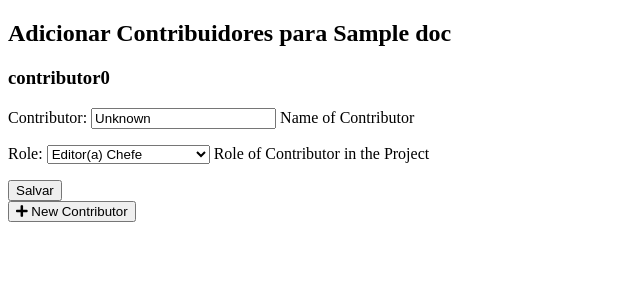
After one commit to vitordullens/fac-cedoc, a Django app: page /contributors/1 in a window 1280 px wide. The commit adds this page. Shown: the top 300 px of the page, without its empty margins (0-640 px from the left). Run offline with Django 3.2, Linux system fonts and the light colour scheme; tables that the repository leaves empty hold one stand-in row (values such as "Sample post"); some libraries are stand-ins or nearby versions.

Commit message:
Multi-contribuidores adicionado!

```diff
--- a/facapp/cedoc/forms.py
+++ b/facapp/cedoc/forms.py
@@ -1,5 +1,5 @@
 from django.forms import ModelForm, DateField, widgets, DateInput, Select
-from .models import Doc, CampusJournal, AudioFile, VideoFile
+from .models import Doc, CampusJournal, AudioFile, VideoFile, Contributor
 
 class DateInput(DateInput):
     input_type = 'date'
@@ -8,7 +8,7 @@ class JournalUpload(ModelForm):
 
     class Meta:
         model = CampusJournal
-        fields = ['title', 'description', 'publisher', 'coverage', 'rights', 'source', 'fileFormat', 'date', 'fileType', 'language', 'author', 'produtor', 'editor', 'collaborator', 'size', 'File']
+        fields = ['title', 'description', 'publisher', 'coverage', 'rights', 'source', 'fileFormat', 'date', 'fileType', 'language', 'author', 'produtor', 'editor', 'collaborator', 'size', 'notas','grafica', 'File']
         widgets = {
             'date' : DateInput(),
         }
@@ -40,3 +40,34 @@ class VideoUpload(ModelForm):
             'date' : DateInput(),
             'fileType' : Select(choices=FORMATS)
         }
+
+class ContribUpload(ModelForm):
+    prefix = 'contributor'
+
+    def setPrefix(self, str):
+        self.prefix = str
+
+    class Meta:
+        ROLES = (
+            ('Ed_chefe', 'Editor(a) Chefe'),
+            ('Ed_arte', 'Editor ou diretor de arte'),
+            ('secr', 'Secretário(a)'),
+            ('editor', 'Editor(a)'),
+            ('secr_arte', 'Secretário de redação'),
+            ('reporter', 'Repórter'),
+            ('revisor', 'Revisor(a)'),
+            ('ilust', 'Ilustrador(a)'),
+            ('pj_graf', 'Projeto gráfico'),
+            ('diagram', 'Diagramador'),
+            ('prof', 'Professor'),
+            ('fot', 'Fotógrafo'),
+            ('jorn', 'Jornalista'),
+            ('monit', 'Monitor(a)'),
+            ('equipe', 'Equipe'),
+            ('apoio', 'Apoio')
+        )
+        model = Contributor
+        fields = ['contributor', 'role']
+        widgets = {
+            'role' : Select(choices=ROLES)
+        }
--- a/facapp/cedoc/models.py
+++ b/facapp/cedoc/models.py
@@ -54,10 +54,14 @@ class Doc(models.Model):
         return self.title
 
 # TODO: ask what's the best way to implement this
-#class Contributor(models.Model):
-#    contributor = models.CharField(max_length=100)
-#    role = models.CharField(max_length=100, default="Contributor")
-#    paper = models.ManyToManyField(Doc)
+class Contributor(models.Model):
+    contributor = models.CharField('Contributor', max_length=100, default='Unknown', help_text='Name of Contributor')
+    role = models.CharField('Role', max_length=100, default="Contributor", help_text='Role of Contributor in the Project')
+    paper = models.ForeignKey(Doc, on_delete=models.CASCADE)
+
+    def __str__(self):
+        name = self.contributor + "," + self.role + ". Participating in " + Doc.objects.filter(pk=self.paper)
+        return name
 
 class CampusJournal(Doc):
 
@@ -74,6 +78,8 @@ class CampusJournal(Doc):
     repoLocation = models.CharField('Location in Collection', max_length=100, default='Coleções Especiais - BCE')
     cedocLocation = models.CharField('Location in CEDOC', max_length=100, default='Arquivo Físico')
     size = models.CharField('Physical Dimensions', max_length=100, default='26.00 x 40.00 cm', help_text='In centimeters')
+    notas = models.TextField('Notas', blank=True)
+    grafica = models.CharField('Gráfica', max_length=100, blank=True)
     File = models.FileField(upload_to='texts/jornal/', blank=True)
 
 class AudioFile(Doc):
--- a/facapp/cedoc/static/cedoc/css/new_entry.css
+++ b/facapp/cedoc/static/cedoc/css/new_entry.css
@@ -7,6 +7,5 @@ h1 {
 }
 
 .fieldWrapper {
-    margin: 50px;
-    background-color: black;
+    margin: 20px;
 }
--- /dev/null
+++ b/facapp/cedoc/templates/cedoc/contribs.html
@@ -0,0 +1,36 @@
+<!DOCTYPE html>
+{% load staticfiles %}
+<html lang="en">
+<head>
+    <meta charset="UTF-8">
+    <meta name="viewport" content="width=device-width, initial-scale=1.0">
+    <meta http-equiv="X-UA-Compatible" content="ie=edge">
+    <link rel="stylesheet" type="text/css" href="{% static 'cedoc/css/contribs.css' %}">
+    <link rel="stylesheet" href="https://use.fontawesome.com/releases/v5.0.13/css/all.css" integrity="sha384-DNOHZ68U8hZfKXOrtjWvjxusGo9WQnrNx2sqG0tfsghAvtVlRW3tvkXWZh58N9jp" crossorigin="anonymous">
+    <title>Contributors</title>
+</head>
+<body>
+    <h2>Adicionar Contribuidores para {{ doc }}</h2>
+
+    <form action="{% url 'url_contribs' pk %}" method="POST">
+        {% csrf_token %}
+
+        {% for contrib in forms%}
+        <h3> {{ contrib.prefix }} </h3>
+            <div style="display: inline;"> {{ contrib.as_p }} </div>
+        {% endfor %}
+
+        <input name="i" type="number" value="{{ i }}" style="display: none">
+
+        <button class="fieldWrapper" method="POST" type="submit">Salvar</button>
+    </form>
+
+    <form action="{% url 'url_contribs' pk %}" method="GET">
+        {% csrf_token %}
+        <input name="i" type="number" value="{{ i }}" style="display: none">
+        <button type="submit"><i class="fas fa-plus"></i> New Contributor</button>
+    </form>
+
+
+</body>
+</html>
--- a/facapp/cedoc/templates/cedoc/new_entry.html
+++ b/facapp/cedoc/templates/cedoc/new_entry.html
@@ -24,7 +24,7 @@
                 </div>
             {% endfor %}
 
-            <button class="fieldWrapper" type="submit">Salvar</button>
+            <button class="fieldWrapper" type="submit">Next</button>
     </form>
 
 </body>
--- a/facapp/cedoc/views.py
+++ b/facapp/cedoc/views.py
@@ -1,6 +1,7 @@
 from django.shortcuts import render, redirect, HttpResponse
-from .models import Doc, CampusJournal
-from .forms import JournalUpload, AudioUpload, VideoUpload
+from .models import Doc, CampusJournal, Contributor
+from .forms import JournalUpload, AudioUpload, VideoUpload, ContribUpload
+from django.urls import reverse_lazy
 from facapp.settings import MEDIA_ROOT
 import os
 
@@ -9,6 +10,7 @@ import os
 def index(request):
     data = {}
     data['files'] = Doc.objects.all()
+    data['contribs'] = Contributor.objects.all()
     return render(request, 'cedoc/index.html', data)
 
 def option(request):
@@ -26,9 +28,10 @@ def new_entry(request, btn):
     else:
         form = AudioUpload(request.POST or None, request.FILES or None)
         data['file'] = "AUDIO"
+
     if form.is_valid():
-        form.save()
-        return redirect('url_index')
+        newEntry = form.save()
+        return redirect(reverse_lazy('url_contribs', args=[newEntry.pk]))
     data['form'] = form
     return render(request, 'cedoc/new_entry.html', data)
 
@@ -39,3 +42,41 @@ def delete(request, pk):
         os.remove(os.path.join(MEDIA_ROOT, str(text)))
     doc.delete()
     return redirect('url_index')
+
+
+def contribs(request, pk):
+
+    if request.method == 'POST':
+        forms = []
+        i = int(request.POST['i'])
+        for idx in range(i):
+            string = 'contributor'+str(idx)
+            forms.append( ContribUpload(request.POST or None, prefix=string))
+            if not forms[idx].is_valid():
+                return HttpResponse("Deu ruim") # one of the forms is not ok
+        # if all forms are valid
+        for form in forms:
+            contrib = form.save(commit=False)
+            contrib.paper = CampusJournal.objects.get(pk=pk)
+            contrib.save()
+        return redirect('url_index')
+    else:
+        get = request.GET
+        data = {}
+        forms = []
+        i = 0
+        try:
+            i = int(get['i']) + 1
+        except:
+            i = 1
+
+        for idx in range(i):
+            contrib = ContribUpload()
+            contrib.setPrefix('contributor' + str(idx))
+            idx += 1
+            forms.append(contrib)
+        data['doc'] = CampusJournal.objects.get(pk=pk)
+        data['forms'] = forms
+        data['pk'] = pk
+        data['i'] = i
+        return render(request, 'cedoc/contribs.html', data)
--- a/facapp/facapp/urls.py
+++ b/facapp/facapp/urls.py
@@ -23,4 +23,5 @@ urlpatterns = [
     path('option', cedocViews.option, name='url_option'),
     path('<str:btn>/new_entry/', cedocViews.new_entry, name='url_new_entry'),
     path('delete/<int:pk>', cedocViews.delete, name='url_delete'),
+    path('contributors/<int:pk>', cedocViews.contribs, name='url_contribs'),
 ]
```
Also changed, not shown: facapp/cedoc/templates/cedoc/index.html (+7 -0 lines), facapp/cedoc/migrations/0002_auto_20180613_2132.py (added), facapp/cedoc/static/cedoc/css/contribs.css (added), facapp/db.sqlite3.
